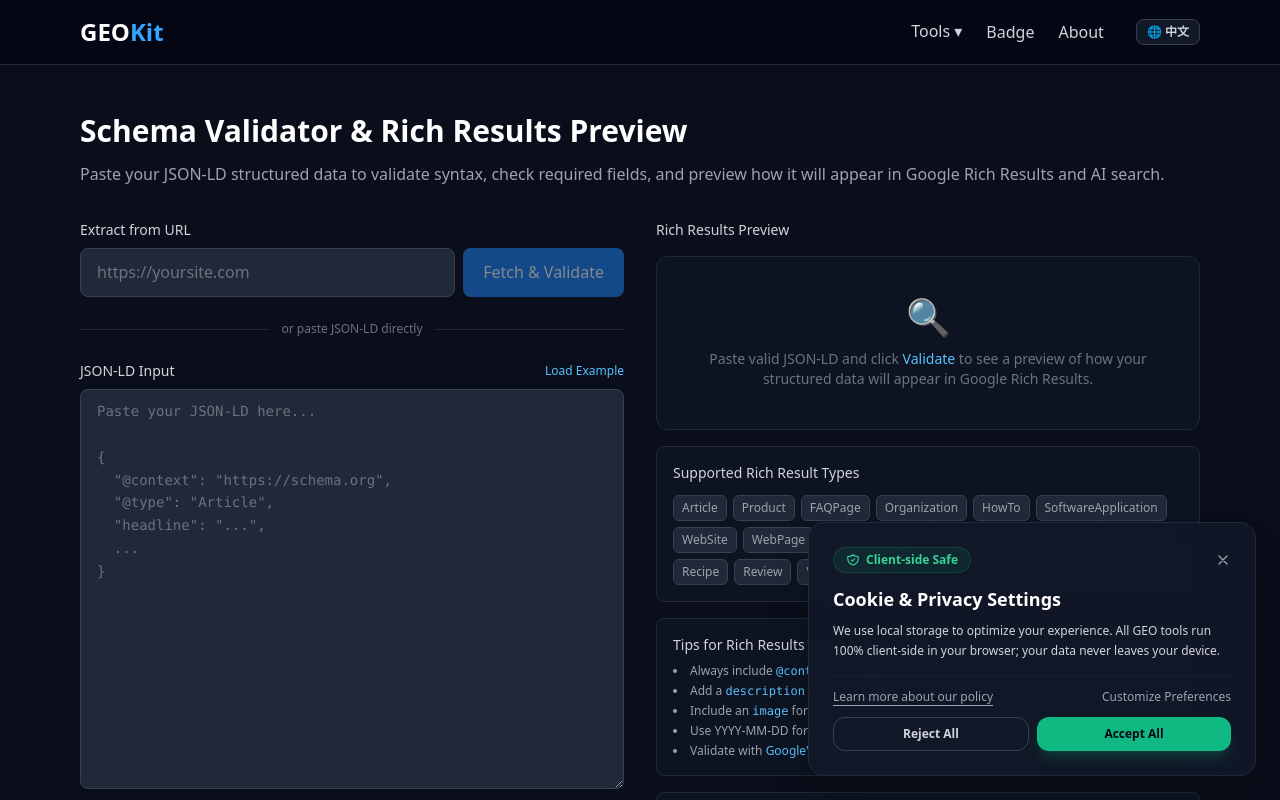
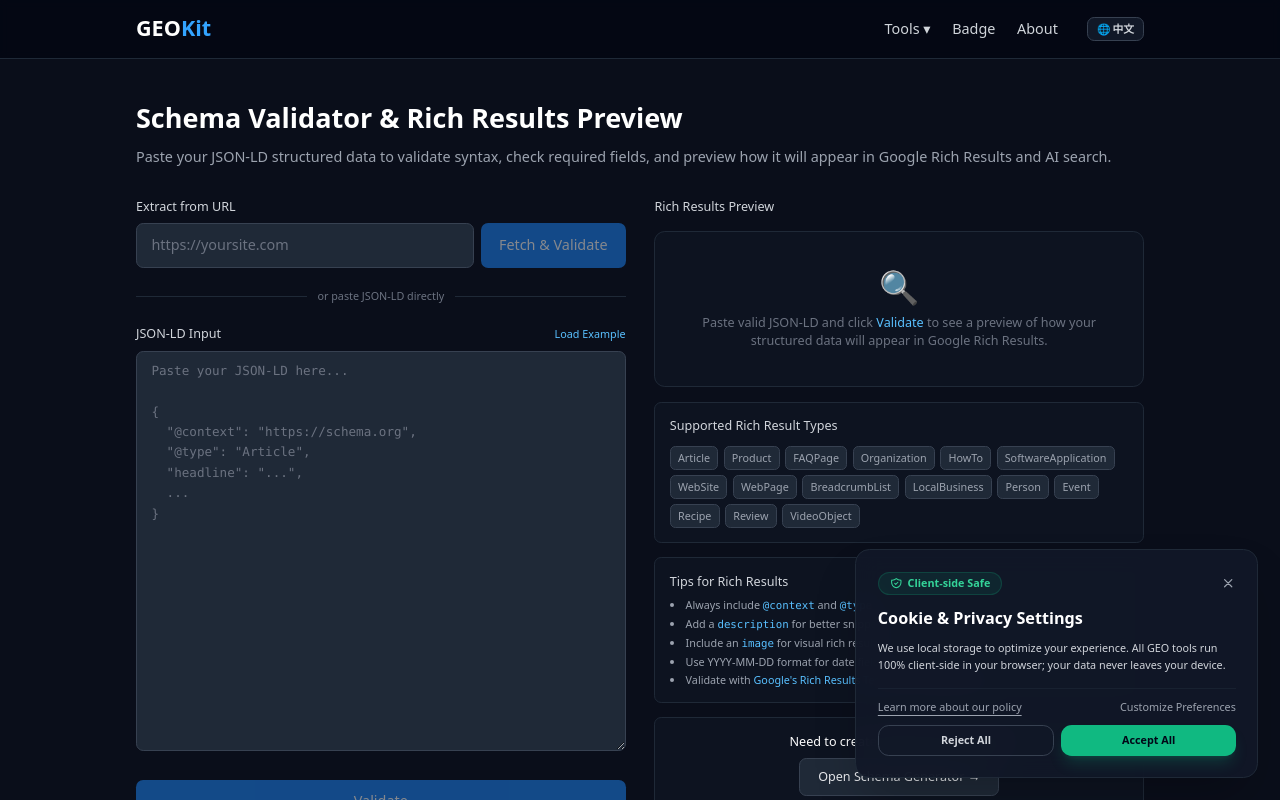
Before and after one commit to gstar-byte/geokit, a Next.js app: page /tools/schema-validator in a window 1280 px wide. Shown: the top 800 px of the page. Built offline with nearby package versions, Linux system fonts and the light colour scheme.

Commit message:
style: reduce font sizes by 10% globally and translate code comments to English

```diff
--- a/app/globals.css
+++ b/app/globals.css
@@ -9,7 +9,7 @@
 }
 
 html {
-  font-size: 16px;
+  font-size: 14.4px;
 }
 
 body {
```
Also changed, not shown: app/api/fetch-schema/route.ts (+5 -5 lines), app/tools/schema-validator/page.tsx (+6 -6 lines).
